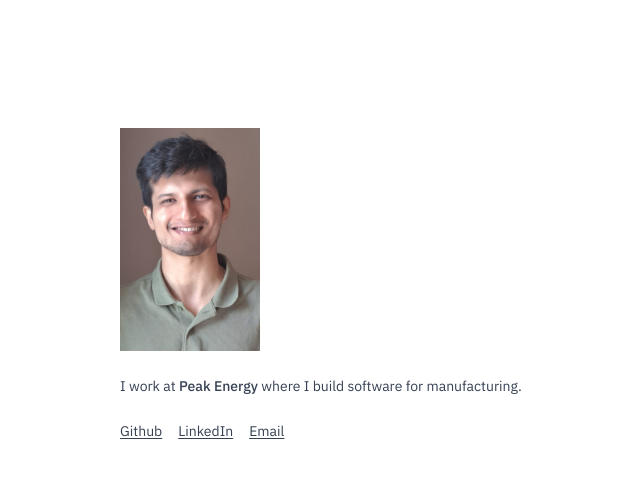
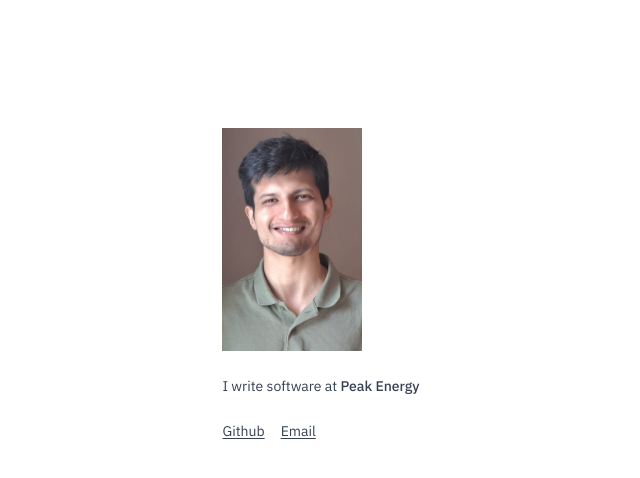
Before and after one commit to jhashekhar/my-blog, a Next.js app: page / in a window 1280 px wide. Shown: the top 478 px of the page, without its empty margins (319-959 px from the left). Built offline with nearby package versions, Linux system fonts and the light colour scheme.

Commit message:
updated bio

```diff
--- a/app/layout.tsx
+++ b/app/layout.tsx
@@ -4,12 +4,12 @@ import { IBM_Plex_Sans } from 'next/font/google';
 
 const ibmPlex = IBM_Plex_Sans({
 	weight: ['400', '500', '600'],
-	subsets: ['latin']
+	subsets: ['latin'],
 });
 
 export const metadata: Metadata = {
 	title: 'Shekhar Jha',
-	description: 'Software Engineer at Peak Energy',
+	description: 'Engineer',
 };
 
 export default function RootLayout({
--- a/app/page.tsx
+++ b/app/page.tsx
@@ -13,14 +13,13 @@ export default function Home() {
 				/>
 
 				<p className="text-[14px] text-gray-700 mb-6 leading-relaxed">
-					I work at{' '}
+					I write software at{' '}
 					<a
 						href="https://peakenergy.com"
 						className="font-medium hover:text-orange-600"
 					>
 						Peak Energy
 					</a>{' '}
-					where I build software for manufacturing.
 				</p>
 
 				<div className="flex items-center gap-4 text-sm">
@@ -29,12 +28,6 @@ export default function Home() {
 						className="text-gray-700 hover:text-gray-500 underline underline-offset-2"
 					>
 						Github
-					</a>
-					<a
-						href="https://in.linkedin.com/in/jshekhar"
-						className="text-gray-700 hover:text-gray-500 underline underline-offset-2"
-					>
-						LinkedIn
 					</a>
 					<a
 						href="mailto:sj@shekharjha.com"
```
